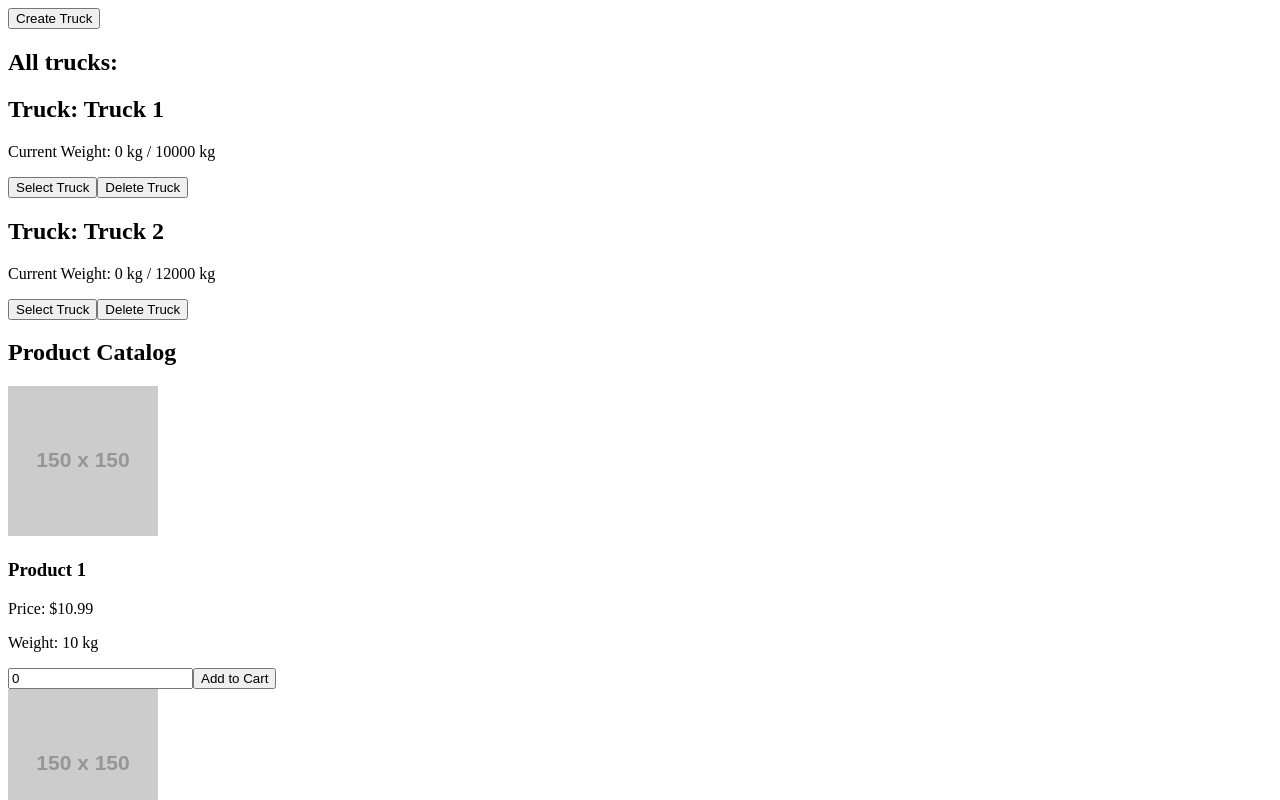
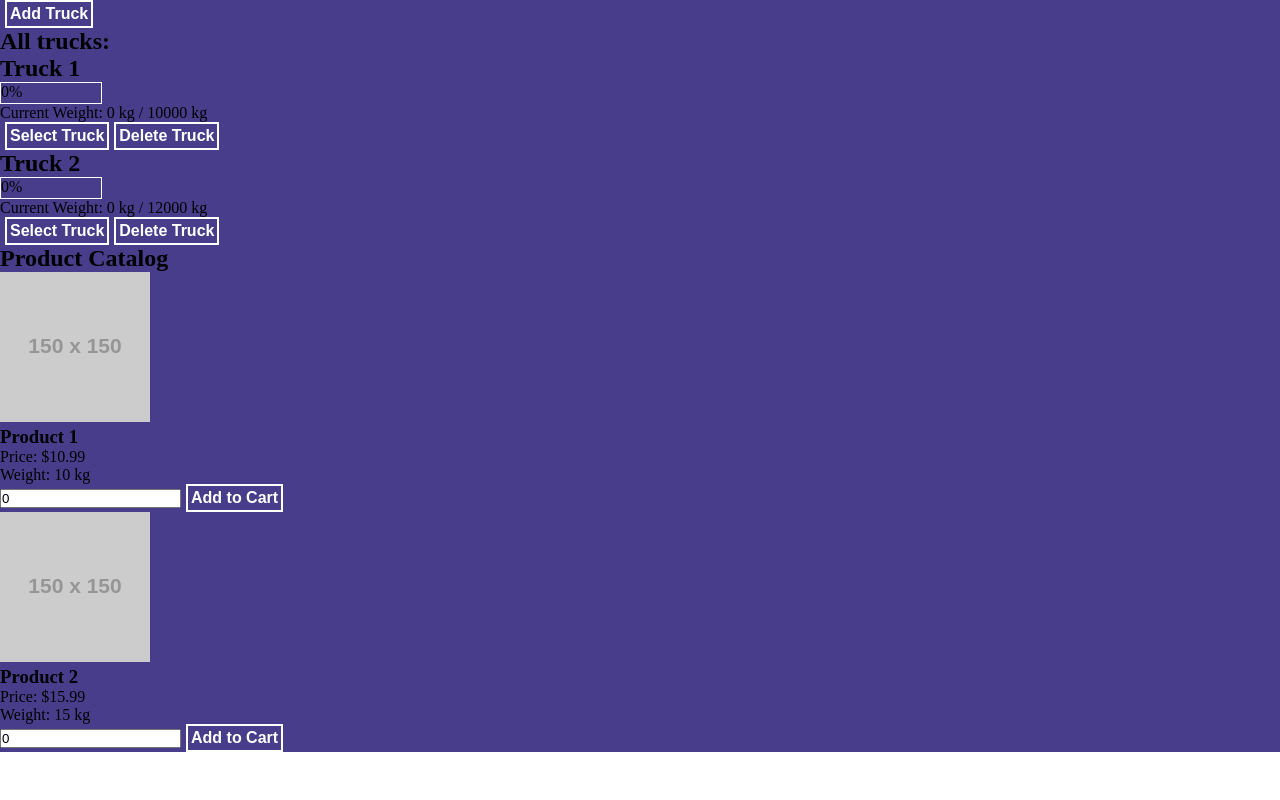
Before and after one commit to romaskirman/react-truck-test-task, a React (Create React App) app in the folder react-truck-app/: page / in a window 1280 px wide. Shown: the top 800 px of the page. Built offline with nearby package versions, Linux system fonts and the light colour scheme.

Commit message:
add: truck percentage logic, errors handling, truck color filling logic, refactor: styles (added scss)

```diff
--- a/react-truck-app/package.json
+++ b/react-truck-app/package.json
@@ -11,6 +11,7 @@
     "react": "^18.3.1",
     "react-dom": "^18.3.1",
     "react-scripts": "5.0.1",
+    "sass": "^1.79.4",
     "typescript": "^4.9.5",
     "web-vitals": "^2.1.4"
   },
--- a/react-truck-app/src/App.tsx
+++ b/react-truck-app/src/App.tsx
@@ -2,7 +2,8 @@ import React, { useState, useEffect } from 'react';
 import { Truck, Product } from './types';
 import ProductCard from './components/ProductCard';
 import TruckList from './components/TruckList';
-//import './App.scss';
+import './styles.scss';
+import TruckDetails from './components/TruckDetails';
 
 const trucksData = [
     { id: 'truck1', name: 'Truck 1', maxWeight: 10000, currentWeight: 0 },
@@ -68,12 +69,21 @@ const App = () => {
         setSelectedTruck(truck);
     };
 
-    const handleCreateTruck = () => {
+    const handleAddTruck = () => {
 
-        const newTruckId = 'truck ' + (trucks.length + 1).toString();
+        let newTruckId: string;
+
+        if (trucks.length > 0) {
+            newTruckId = (Number(trucks[trucks.length - 1].id.charAt(trucks[trucks.length - 1].id.length - 1)) + 1).toString();
+
+        }
+        else {
+            newTruckId = '1';
+        }
+
         const newTruck: Truck = {
-            id: newTruckId,
-            name: 'Truck ' + (trucks.length + 1).toString(),
+            id: 'truck' + newTruckId,
+            name: 'Truck ' + newTruckId,
             maxWeight: 10000,
             currentWeight: 0,
         };
@@ -89,20 +99,20 @@ const App = () => {
     return (
         <div className="app">
             <header>
-                <button onClick={handleCreateTruck}>Create Truck</button>
+                <button className="btn" onClick={handleAddTruck}>Add Truck</button>
                 {selectedTruck && (
-                    <div className="selected-truck-details">
-                        <h2>Selected truck: {selectedTruck.name}</h2>
-                        <p>
-                            Current Weight: {selectedTruck.currentWeight} / {selectedTruck.maxWeight} kg
-                        </p>
-                        {showFullTruckError && (
-                            <p color="red">Product was not added! This truck is full, decrease quantity or select another truck</p>
-                        )}
+                    <div>
+                        <TruckDetails
+                            truck={selectedTruck}
+                            selected={true}
+                            onSelectTruck={handleSelectTruck}
+                            onDeleteTruck={handleDeleteTruck}
+                            displaysOnHeader={true}
+                        />
                     </div>
                 )}
                 {showSelectTruckError && (
-                    <p color="red">To add product select truck firstly!</p>
+                    <p style={{ color: 'red' }}>To add product select truck firstly!</p>
                 )}
             </header>
             <main>
--- a/react-truck-app/src/components/ProductCard.tsx
+++ b/react-truck-app/src/components/ProductCard.tsx
@@ -30,7 +30,7 @@ const ProductCard: React.FC<ProductCardProps> = ({ product, onAddProduct }) => {
                     value={quantity}
                     onChange={handleQuantityChange}
                 />
-                <button onClick={handleAddProduct}>Add to Cart</button>
+                <button className="btn" onClick={handleAddProduct}>Add to Cart</button>
             </div>
         </div>
     );
--- a/react-truck-app/src/components/TruckDetails.tsx
+++ b/react-truck-app/src/components/TruckDetails.tsx
@@ -6,23 +6,35 @@ interface TruckDetailsProps {
     selected: boolean;
     onSelectTruck: (truck: Truck) => void;
     onDeleteTruck: (truckId: string) => void;
+    displaysOnHeader: boolean;
 }
 
-const TruckDetails: React.FC<TruckDetailsProps> = ({ truck, selected, onSelectTruck, onDeleteTruck }) => {
+const TruckDetails: React.FC<TruckDetailsProps> = ({ truck, selected, onSelectTruck, onDeleteTruck, displaysOnHeader }) => {
+
+    const truckPercentage = ((truck.currentWeight / truck.maxWeight) * 100).toFixed(0) + '%';
+    const truckFillColor = selected ? 'blue' : 'lightgreen';
+    const linearGradient = 'linear-gradient(to left, ' + truckFillColor + ' ' + truckPercentage + ', rgba(0,0,0,0) ' + truckPercentage + ')';
+
+
     return (
         <div className="truck-details">
-            <h2>Truck: {truck.name}</h2>
-            {selected && (
-                <p> Selected </p>
+            <div className="truck-main-block">
+                <h2>{truck.name} {selected && !displaysOnHeader && (
+                    <span> - Selected </span>
+                )}</h2>
+                <div>
+                    <div className="calc-truck-percentage" style={{ backgroundImage: linearGradient }} >{truckPercentage}</div>
+                    <p>
+                        Current Weight: {truck.currentWeight} kg / {truck.maxWeight} kg
+                    </p>
+                </div>
+            </div>
+            {!selected && (
+                <button className="btn" onClick={() => onSelectTruck(truck)}>Select Truck</button>
             )}
-            <p>
-                Current Weight: {truck.currentWeight} kg / {truck.maxWeight} kg
-            </p>
-            {!selected && (
-                <button onClick={() => onSelectTruck(truck)}>Select Truck</button>
+            {!displaysOnHeader && (
+                <button className="btn"  onClick={() => onDeleteTruck(truck.id)}>Delete Truck</button>
             )}
-            <button onClick={() => onDeleteTruck(truck.id)}>Delete Truck</button>
-            {/* Display list of products in the truck here */}
         </div>
     );
 };
--- a/react-truck-app/src/components/TruckList.tsx
+++ b/react-truck-app/src/components/TruckList.tsx
@@ -16,8 +16,6 @@ const TruckList: React.FC<TruckListProps> = ({
     onDeleteTruck,
 }) => {
 
-
-
     return (
         <div className="truck-list">
             <h2>All trucks: </h2>
@@ -27,6 +25,7 @@ const TruckList: React.FC<TruckListProps> = ({
                     selected={truck.id === selectedTruck?.id}
                     onSelectTruck={onSelectTruck}
                     onDeleteTruck={onDeleteTruck}
+                    displaysOnHeader={false}
                  />
             ))}
 
--- /dev/null
+++ b/react-truck-app/src/styles.scss
@@ -0,0 +1,32 @@
+* {
+    margin: 0;
+    padding: 0;
+}
+
+.app {
+    background: darkslateblue;
+}
+
+.btn {
+    margin-left: 5px;
+    border: 2px solid white;
+    color: white;
+    background: darkslateblue;
+    font-size: 16px;
+    padding: 3px;
+    font-weight: 600;
+}
+
+.truck-main-block {
+
+}
+
+.truck-details {
+    margin-right: 40px;
+}
+
+.calc-truck-percentage {
+    height: 20px;
+    width: 100px;
+    border: 1px solid white;
+}
```
Also changed, not shown: 1 other file (tests, documents, lock files or other folders).
